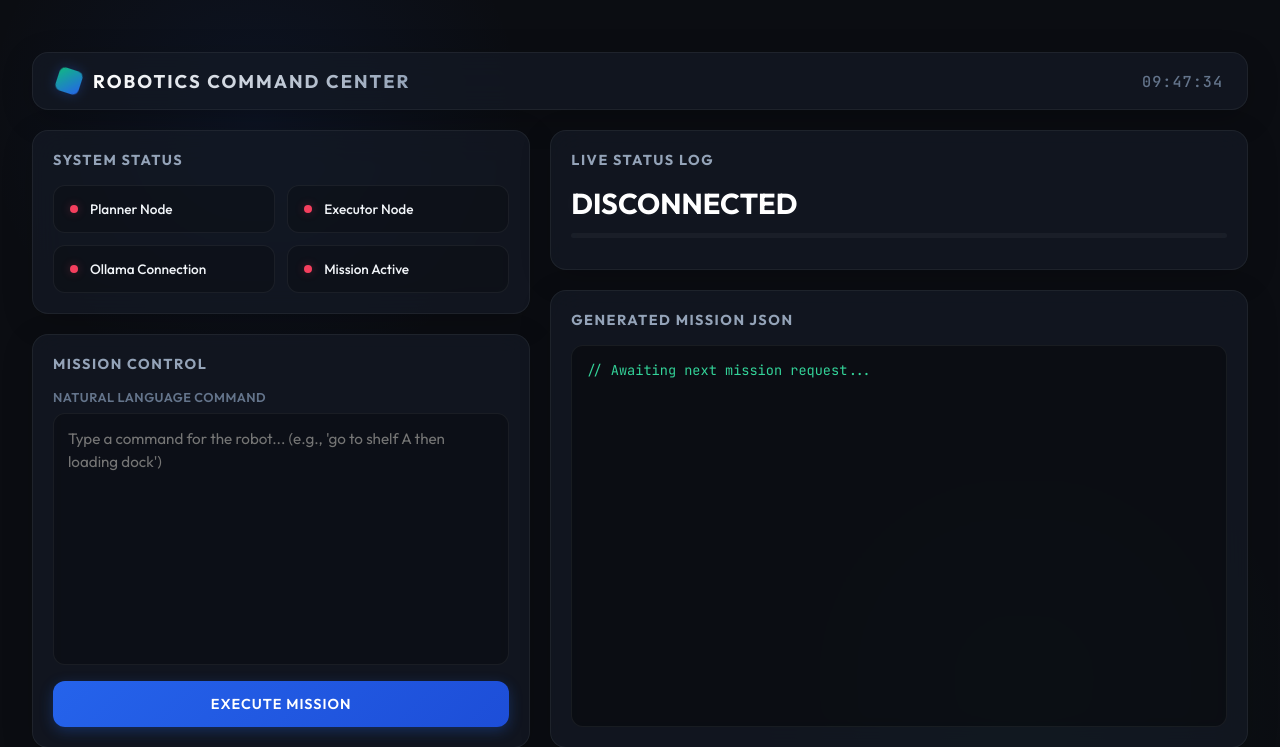
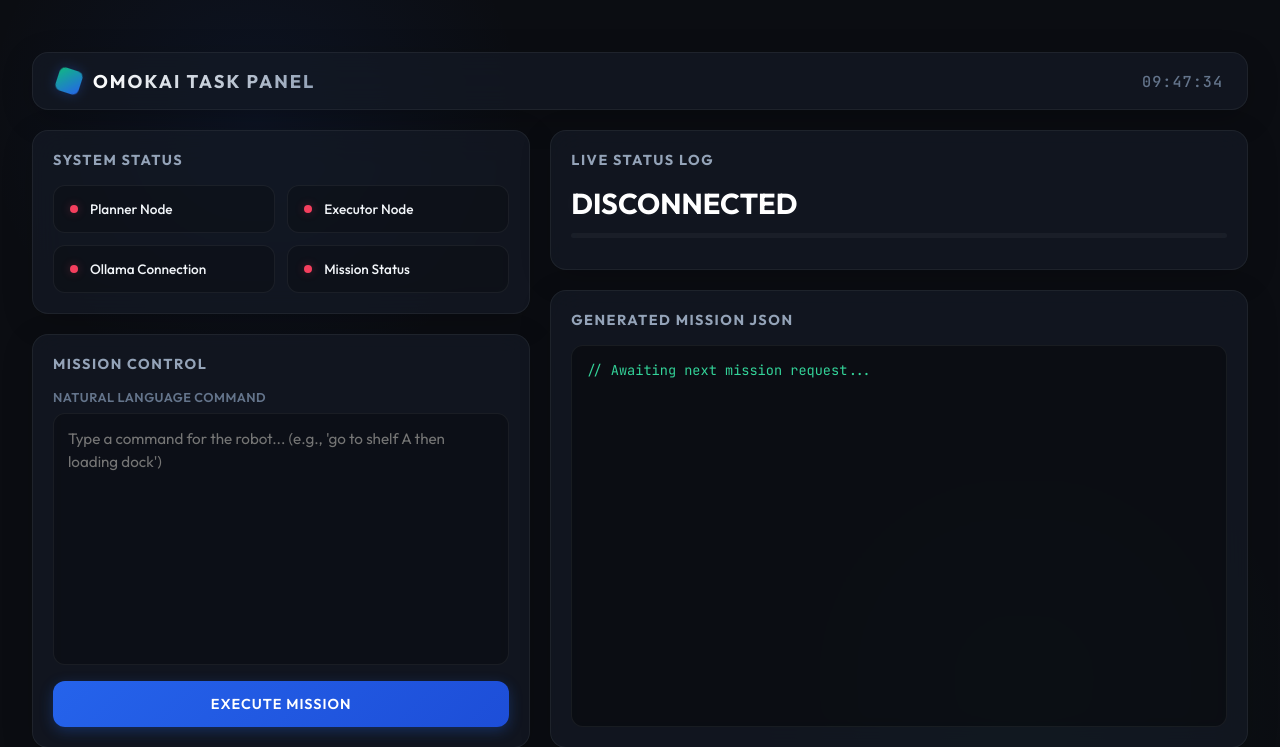
Before and after one commit to joshies-cpu/Ros2-LLM-Warehouse-sim, a Flask app: page / in a window 1280 px wide; the page is wider, and only the part inside the window is pictured. Shown: the top 747 px of that part. Run offline with Flask 2, Linux system fonts and the light colour scheme; data that the repository does not hold is empty.

Commit message:
style: improve web interface branding and status indicators

```diff
--- a/web_interface/templates/index.html
+++ b/web_interface/templates/index.html
@@ -1,21 +1,25 @@
 <!DOCTYPE html>
 <html lang="en">
+
 <head>
     <meta charset="UTF-8">
     <meta name="viewport" content="width=device-width, initial-scale=1.0">
     <title>Warehouse Robot Operator Dashboard</title>
     <link rel="preconnect" href="https://fonts.googleapis.com">
     <link rel="preconnect" href="https://fonts.gstatic.com" crossorigin>
-    <link href="https://fonts.googleapis.com/css2?family=Outfit:wght@300;400;500;600;700&family=JetBrains+Mono:wght@400;500&display=swap" rel="stylesheet">
+    <link
+        href="https://fonts.googleapis.com/css2?family=Outfit:wght@300;400;500;600;700&family=JetBrains+Mono:wght@400;500&display=swap"
+        rel="stylesheet">
     <link rel="stylesheet" href="{{ url_for('static', filename='style.css') }}">
 </head>
+
 <body>
     <div class="dashboard-container">
         <!-- Header -->
         <header class="header">
             <div class="logo-area">
                 <div class="logo-icon"></div>
-                <h1>ROBOTICS COMMAND CENTER</h1>
+                <h1>OMOKAI TASK PANEL </h1>
             </div>
             <div class="time-stamp" id="live-clock">00:00:00</div>
         </header>
@@ -44,7 +48,7 @@
                         </div>
                         <div class="status-item" id="status-active">
                             <span class="indicator red"></span>
-                            <span class="label">Mission Active</span>
+                            <span class="label">Mission Status</span>
                         </div>
                     </div>
                 </div>
@@ -56,7 +60,9 @@
                     </div>
                     <div class="form-group">
                         <label for="prompt-input">Natural Language Command</label>
-                        <textarea id="prompt-input" placeholder="Type a command for the robot... (e.g., 'go to shelf A then loading dock')" rows="4"></textarea>
+                        <textarea id="prompt-input"
+                            placeholder="Type a command for the robot... (e.g., 'go to shelf A then loading dock')"
+                            rows="4"></textarea>
                     </div>
                     <button id="btn-execute" class="btn btn-primary">
                         <span>Execute Mission</span>
@@ -92,4 +98,5 @@
 
     <script src="{{ url_for('static', filename='app.js') }}"></script>
 </body>
+
 </html>
```
